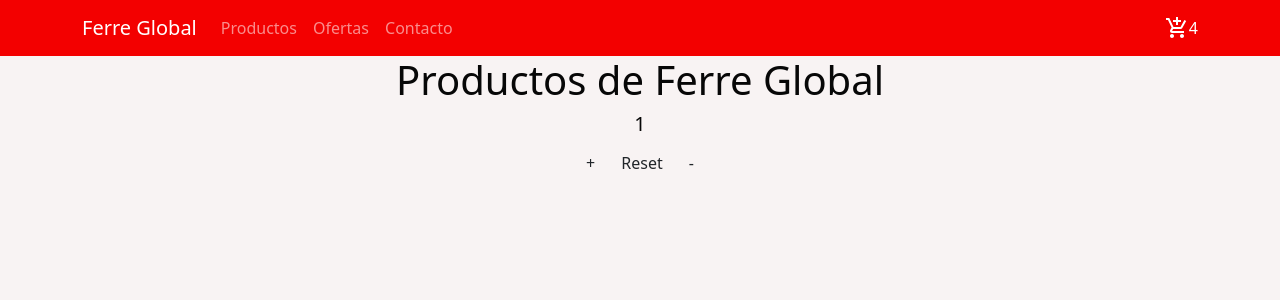
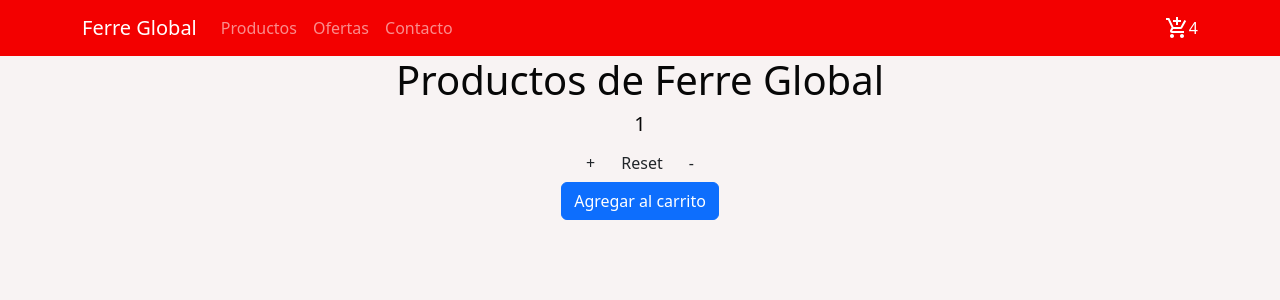
Before and after one commit to JOHN-Z23/Proyecto-React---Coder-House, a React (Create React App) app: page / in a window 1280 px wide. Shown: the top 300 px of the page. Built offline with nearby package versions, Linux system fonts and the light colour scheme.

Commit message:
Sumar y Restar

```diff
--- a/src/diseño/ItemCount.jsx
+++ b/src/diseño/ItemCount.jsx
@@ -1,6 +1,6 @@
 import React, { useState } from 'react'
 
-export default function ItemCount({inicial, max}) {
+export default function ItemCount({inicial, max, onAdd}) {
   const [count, setCount] = useState(inicial)
 
   const sumar = () => {
@@ -19,7 +19,8 @@ export default function ItemCount({inicial, max}) {
        <h5>{count}</h5>
        <button className="btn btn-quaternary" onClick={sumar}>+</button>
        <button className="btn btn-quaternary" onClick={reset}>Reset</button>
-       <button className="btn btn-quaternary" onClick={restar}>-</button>
+       <button className="btn btn-quaternary" onClick={restar}>-</button><br></br>
+       <button className="btn btn-primary" onClick={() => {onAdd(count); reset()}}>Agregar al carrito</button>
 
     </div>
   )
```
